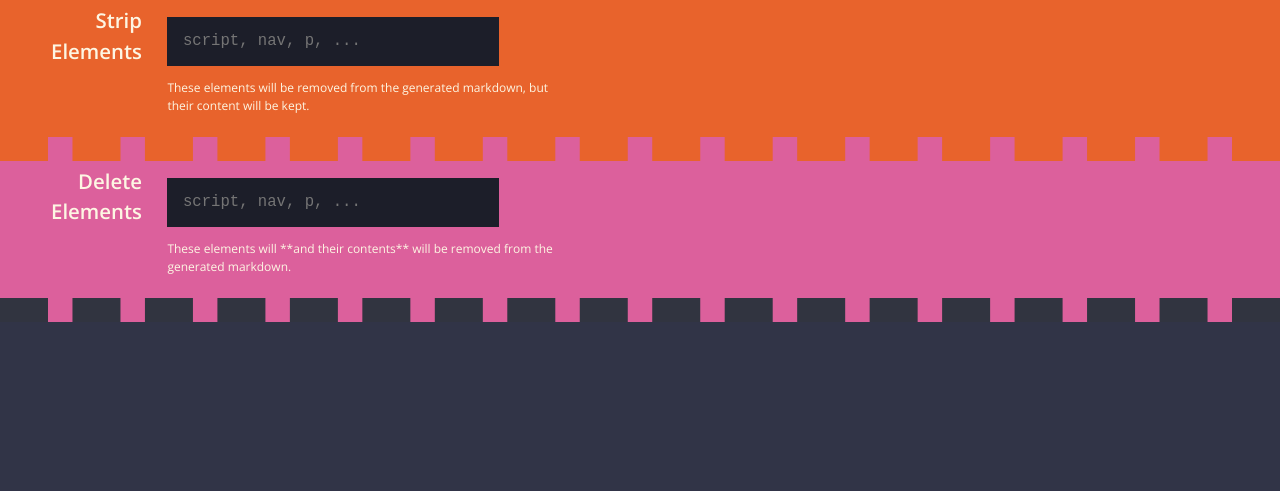
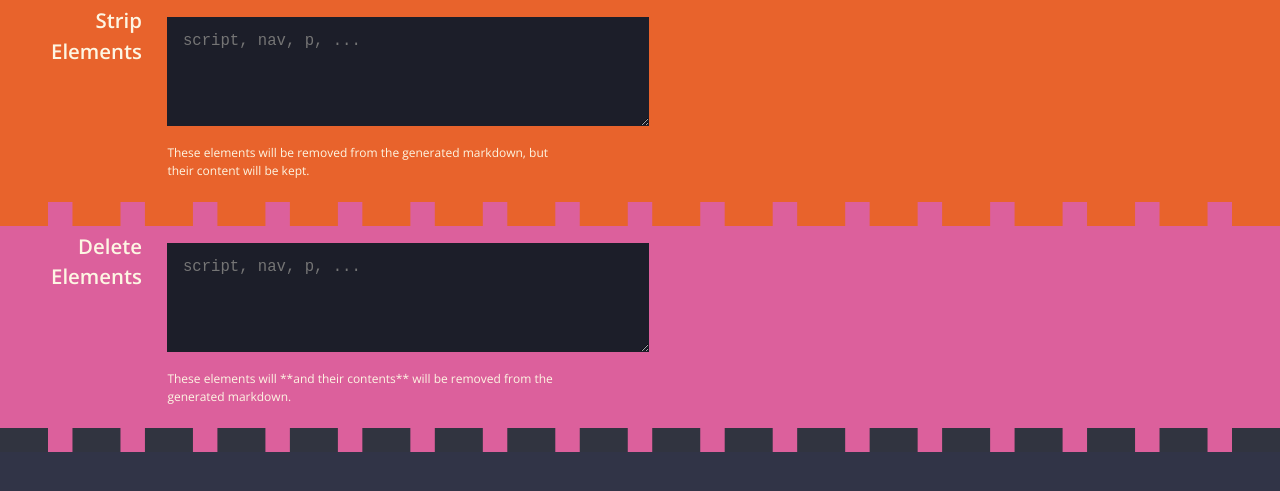
Before and after one commit to markdownizr/markdownizr, a browser extension: page options_custom/index.html in a window 1280 px wide. Shown: the part 91-582 px from the top of the page. Drawn offline with nearby package versions, Linux system fonts and the light colour scheme; files whose address does not match are found by name.

Commit message:
use textareas instead of inputs for settings

```diff
--- a/options_custom/custom.css
+++ b/options_custom/custom.css
@@ -86,6 +86,10 @@ body .setting.bundle {
 }
 
 /* form controls */
+body textarea {
+  height: 5em;
+}
+
 body input[type=text], body input[type=password], body textarea {
   background: #1c1e29;
   border: none;
--- a/options_custom/manifest.js
+++ b/options_custom/manifest.js
@@ -6,7 +6,7 @@ this.manifest = {
             "tab": "Options",
             "group": "Strip Elements",
             "name": "strip_elements",
-            "type": "text",
+            "type": "textarea",
             "text": "script, nav, p, ..."
         },
         {
@@ -20,7 +20,7 @@ this.manifest = {
             "tab": "Options",
             "group": "Delete Elements",
             "name": "delete_elements",
-            "type": "text",
+            "type": "textarea",
             "text": "script, nav, p, ..."
         },
         {
```
